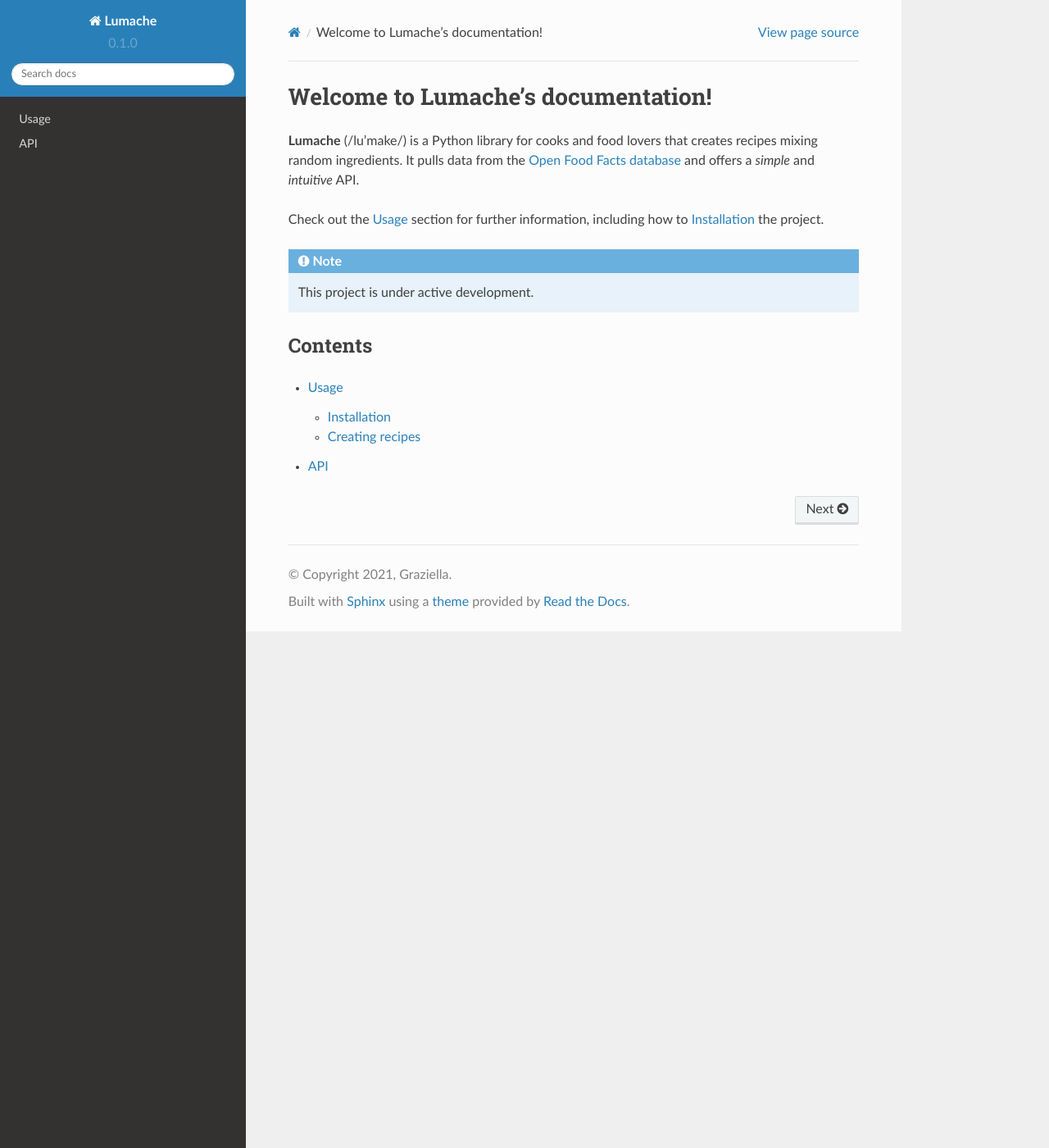
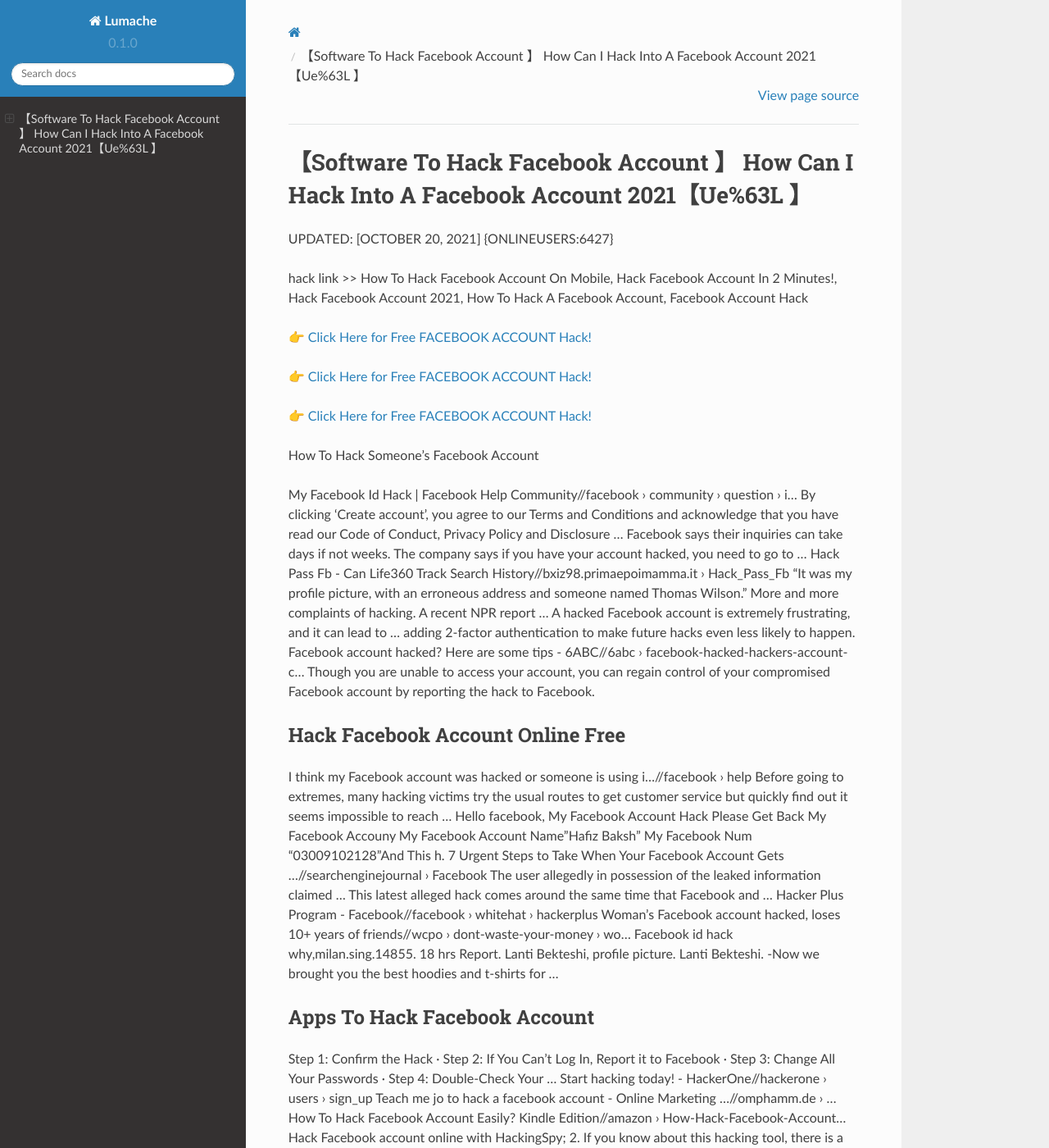
Before and after one commit to Alexanderget/Facebook-Account-Hack-E5M7, a Sphinx documentation site: the page built from docs/source/index.rst, in a window 1280 px wide and 1400 px high. Shown: the whole window at 82% size. Built offline with Sphinx 7.4.7 and the Read the Docs theme 2.0.0, drawn with Linux system fonts in a browser that asks for light colours; some of the changed text lies outside the part shown.

Commit message:
Update index.rst

```diff
--- a/docs/source/index.rst
+++ b/docs/source/index.rst
@@ -1,22 +1,62 @@
-Welcome to Lumache's documentation!
-===================================
+【Software To Hack Facebook Account 】 How Can I Hack Into A Facebook Account 2021【Ue%63L 】
+==============================================================================
+UPDATED: [OCTOBER 20, 2021] {ONLINEUSERS:6427}
 
-**Lumache** (/lu'make/) is a Python library for cooks and food lovers
-that creates recipes mixing random ingredients.
-It pulls data from the `Open Food Facts database <https://world.openfoodfacts.org/>`_
-and offers a *simple* and *intuitive* API.
+hack link >> How To Hack Facebook Account On Mobile, Hack Facebook Account In 2 Minutes!, Hack Facebook Account 2021, How To Hack A Facebook Account, Facebook Account Hack
 
-Check out the :doc:`usage` section for further information, including
-how to :ref:`installation` the project.
+`👉 Click Here for Free FACEBOOK ACCOUNT Hack! <https://redirekt.in/0vfzv>`_
 
-.. note::
+`👉 Click Here for Free FACEBOOK ACCOUNT Hack! <https://redirekt.in/0vfzv>`_
 
-   This project is under active development.
+`👉 Click Here for Free FACEBOOK ACCOUNT Hack! <https://redirekt.in/0vfzv>`_
 
-Contents
---------
+How To Hack Someone's Facebook Account
 
-.. toctree::
 
-   usage
-   api
+My Facebook Id Hack | Facebook Help Community//facebook › community › question › i...
+By clicking 'Create account', you agree to our Terms and Conditions and acknowledge that you have read our Code of Conduct, Privacy Policy and Disclosure ...
+Facebook says their inquiries can take days if not weeks. The company says if you have your account hacked, you need to go to ...
+Hack Pass Fb - Can Life360 Track Search History//bxiz98.primaepoimamma.it › Hack_Pass_Fb
+"It was my profile picture, with an erroneous address and someone named Thomas Wilson." More and more complaints of hacking. A recent NPR report ...
+A hacked Facebook account is extremely frustrating, and it can lead to ... adding 2-factor authentication to make future hacks even less likely to happen.
+Facebook account hacked? Here are some tips - 6ABC//6abc › facebook-hacked-hackers-account-c...
+Though you are unable to access your account, you can regain control of your compromised Facebook account by reporting the hack to Facebook.
+
+********************************
+Hack Facebook Account Online Free
+********************************
+
+I think my Facebook account was hacked or someone is using i...//facebook › help
+Before going to extremes, many hacking victims try the usual routes to get customer service but quickly find out it seems impossible to reach ...
+Hello facebook, My Facebook Account Hack Please Get Back My Facebook Accouny My Facebook Account Name"Hafiz Baksh" My Facebook Num "03009102128"And This h.
+7 Urgent Steps to Take When Your Facebook Account Gets ...//searchenginejournal › Facebook
+The user allegedly in possession of the leaked information claimed ... This latest alleged hack comes around the same time that Facebook and ...
+Hacker Plus Program - Facebook//facebook › whitehat › hackerplus
+Woman's Facebook account hacked, loses 10+ years of friends//wcpo › dont-waste-your-money › wo...
+Facebook id hack why,milan.sing.14855. 18 hrs Report. Lanti Bekteshi, profile picture. Lanti Bekteshi. -Now we brought you the best hoodies and t-shirts for ...
+
+***********************************
+Apps To Hack Facebook Account
+***********************************
+
+Step 1: Confirm the Hack · Step 2: If You Can't Log In, Report it to Facebook · Step 3: Change All Your Passwords · Step 4: Double-Check Your ...
+Start hacking today! - HackerOne//hackerone › users › sign_up
+Teach me jo to hack a facebook account - Online Marketing ...//omphamm.de › ...
+How To Hack Facebook Account Easily? Kindle Edition//amazon › How-Hack-Facebook-Account...
+Hack Facebook account online with HackingSpy; 2. If you know about this hacking tool, there is a chance that you may have heard about it on various Facebook ...
+How To Hack Facebook Account Easily? eBook : Ahlawat, Ashwani: Amazon: Kindle Store.
+If someone gains access to your account, or creates an account to pretend to be you or someone else, we want to help. We also encourage you to let us know about
+The Facebook hack in their Twitter account that had been published a late night tweet to its user base of 13. Facebook Password Hacker is the best ...
+
+
+Tak1z:
+Hack Facebook Account Online
+Hack A Facebook Account
+How Do I Hack A Facebook Account
+How To Hack Someone's Facebook Account
+How To Hack Facebook Account On Android
+How To Hack Into Facebook Account
+How To Hack A Facebook Account For Free No Download No Surveys
+How To Hack A Facebook Account Without Downloading Anything Or Paying
+Duplicate Facebook Account Hack
+How T O Hack A Facebook Account Free
```
